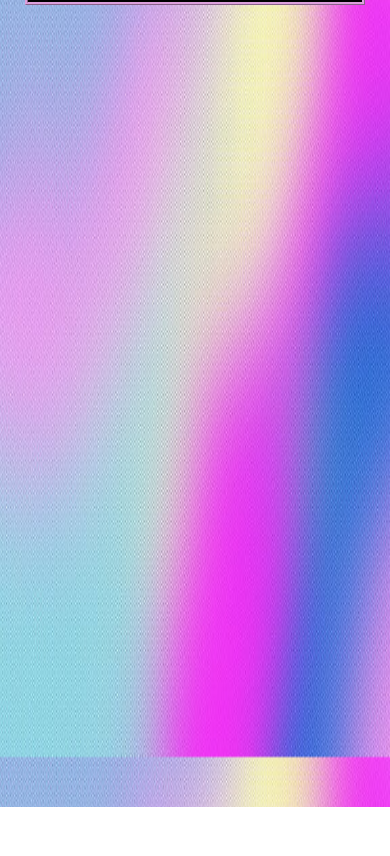
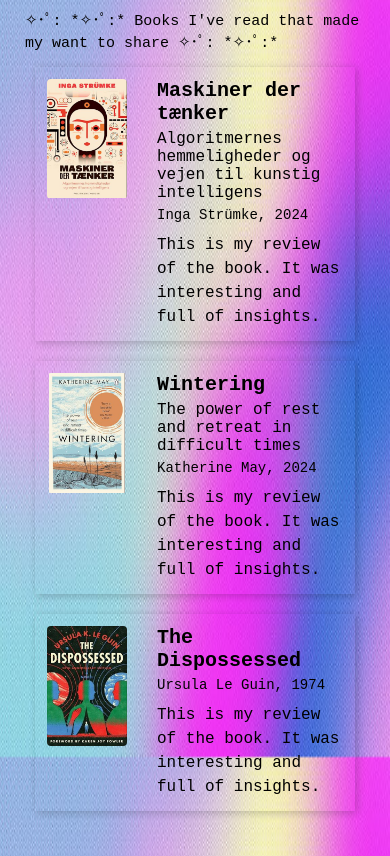
Before and after one commit to ajoeilisylvest/ajoeilisylvest.github.io, a website: page books.html in a window 390 px wide. Shown: the part 87-943 px from the top of the page. Before the commit the page ends 894 px from the top, so only its background shows below. Drawn offline with Linux system fonts and the light colour scheme; a web font is replaced by a local one.

Commit message:
Book section updated and almost ready for reviews

```diff
--- a/books.html
+++ b/books.html
@@ -19,7 +19,7 @@
     <a href="index.html"><span>♡</span></a>
     <a href="cool-stuff.html"><span>❀</span></a>
     <a href="books.html"><span>✦</span></a>
-    <a href="blog.html"><span>🖍</span></a>
+    <a href="blog.html"><span>◈</span></a>
     <a href="https://www.pcrf.net/" target="_blank" class="mobile-btn"><span>☆</span></a>
   </div>
   <!-- Text links (visible by default) -->
@@ -35,11 +35,43 @@
         </li>
       </ul>
     </nav>
+  </div>
+  <div class="intro-text">
     <p>
       ✧･ﾟ: *✧･ﾟ:* Books I've read that made my want to share ✧･ﾟ: *✧･ﾟ:*
     </p>
-
   </div>
 </header>
 
+
+<div class="review">
+  <img src="img/maskiner-der-taenker.jpg" alt="Maskiner der taenker book cover">
+  <div class="review-text">
+    <h2>Maskiner der tænker</h2>
+    <h3>Algoritmernes hemmeligheder og vejen til kunstig intelligens</h3>
+    <h4>Inga Strümke, 2024</h4>
+    <p>This is my review of the book. It was interesting and full of insights.</p>
+  </div>
+</div>
+
+<div class="review">
+  <img src="img/wintering.jpg" alt="Wintering book cover">
+  <div class="review-text">
+    <h2>Wintering</h2>
+    <h3>The power of rest and retreat in difficult times</h3>
+    <h4>Katherine May, 2024</h4>
+    <p>This is my review of the book. It was interesting and full of insights.</p>
+  </div>
+</div>
+
+<div class="review">
+  <img src="img/the-dispossessed.jpg" alt="The Dispossessed book cover">
+  <div class="review-text">
+    <h2>The Dispossessed</h2>
+    <h4>Ursula Le Guin, 1974</h4>
+    <p>This is my review of the book. It was interesting and full of insights.</p>
+  </div>
+</div>
+
+
 </body>
--- a/css/style.css
+++ b/css/style.css
@@ -127,7 +127,6 @@ button:hover {
   .mobile-btn {
     margin-left: auto;
   }
-
   body {
     margin: 5px;
   }
@@ -135,6 +134,8 @@ button:hover {
 
 /* Blog Post Page Styling */
 .blog-post-page {
+  display: flex;
+  flex-direction: column;
   min-height: 100vh;
   font-family: 'Overpass Mono', monospace;
   background-image: url("/img/holographic-background.jpg");
@@ -160,7 +161,7 @@ button:hover {
   background: none;
   border: none;
   cursor: pointer;
-  padding: 20px;
+  padding: 15px;
   position: relative;
   overflow: hidden;
 }
@@ -177,7 +178,112 @@ button:hover {
   }
 
   .back-btn {
-    font-size: 18px;
+    font-size: 15px;
   }
 
+  .intro-text {
+    font-size: 15px;
+  }
 }
+
+.review {
+  display: flex;
+  flex-direction: row;
+  background: transparent;
+  padding: 15px;
+  margin: 0 10px 20px; /* Tightened margins */
+  box-shadow: 2px 2px 8px rgba(0, 0, 0, 0.2);
+  color: black;
+  font-family: 'Overpass Mono', monospace;
+  max-width: 100%;
+  box-sizing: border-box;
+  overflow: hidden;
+  align-items: flex-start; /* Align image and text to top */
+  gap: 20px; /* Replace margin-right on image with gap */
+}
+
+.review img {
+  width: 220px;
+  height: auto; /* Let height adjust naturally */
+  object-fit: contain; /* Show ENTIRE image without cropping */
+  border-radius: 4px;
+  margin-right: 20px;
+  flex-shrink: 0;
+  object-position: top; /* Ensure important parts of cover are visible */
+}
+
+.review-text {
+  flex: 1;
+  min-width: 0;
+  padding-bottom: 0; /* Remove any default padding */
+  margin-bottom: 0; /* Remove any default margin */
+}
+
+.review-text h2 {
+  margin: 0;
+  font-size: 20px;
+  color: black;
+  word-break: break-word; /* Prevent long titles from overflowing */
+}
+
+.review-text h3 {
+  margin: 5px 0;
+  font-size: 16px;
+  font-weight: normal;
+  color: black;
+}
+
+.review-text h4 {
+  margin: 5px 0 10px 0;
+  font-size: 14px;
+  font-weight: normal;
+  color: black;
+}
+
+.review-text p {
+  margin: 0;
+  font-size: 16px;
+  line-height: 1.5;
+  color: black;
+}
+
+/* Mobile responsiveness */
+@media (max-width: 768px) {
+  .review {
+    flex-direction: row; /* Keep row layout */
+    padding: 12px;
+  }
+
+  .review img {
+    width: 100px; /* Slightly larger than before */
+    height: 150px; /* Maintain aspect ratio */
+    margin-right: 10px;
+  }
+}
+
+/* Very small screens */
+@media (max-width: 480px) {
+  .review {
+    flex-direction: row; /* Try to keep row layout */
+  }
+
+  .review img {
+    width: 80px;
+    height: 120px;
+  }
+}
+
+/* Extreme cases where we must go to column layout */
+@media (max-width: 350px) {
+  .review {
+    flex-direction: column;
+  }
+
+  .review img {
+    width: 80px;
+    height: 120px;
+    margin-right: 0;
+    margin-bottom: 10px;
+    align-self: center; /* Center image when in column layout */
+  }
+}
```
Also changed, not shown: Something-about-computers.html (+1 -0 lines), blog.html (+3 -3 lines), cool-stuff.html (+4 -1 lines), index.html (+1 -1 lines), post.html (+1 -0 lines), img/maskiner-der-taenker.jpg (added), img/the-dispossessed.jpg (added), img/wintering.jpg (added).
